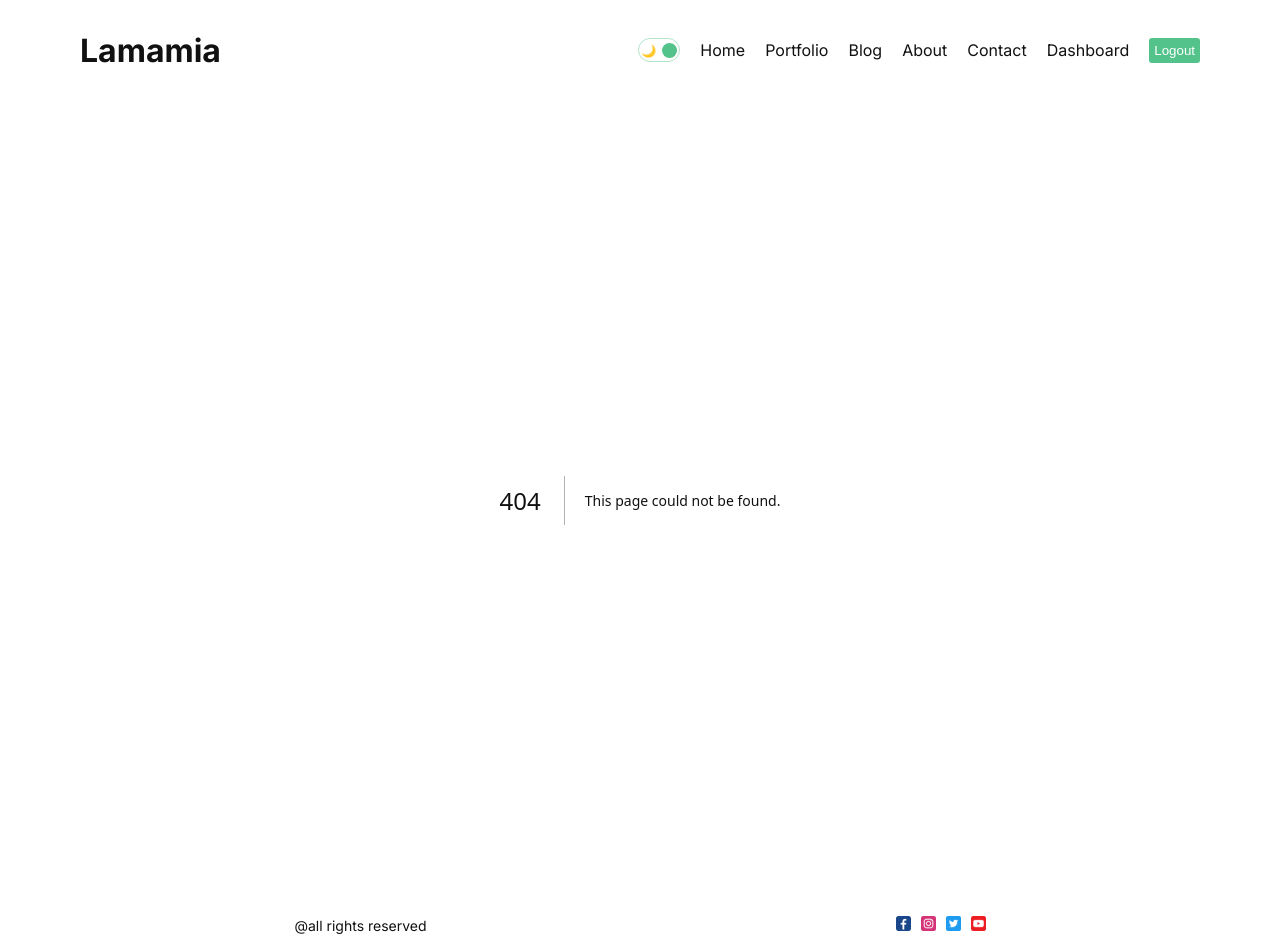
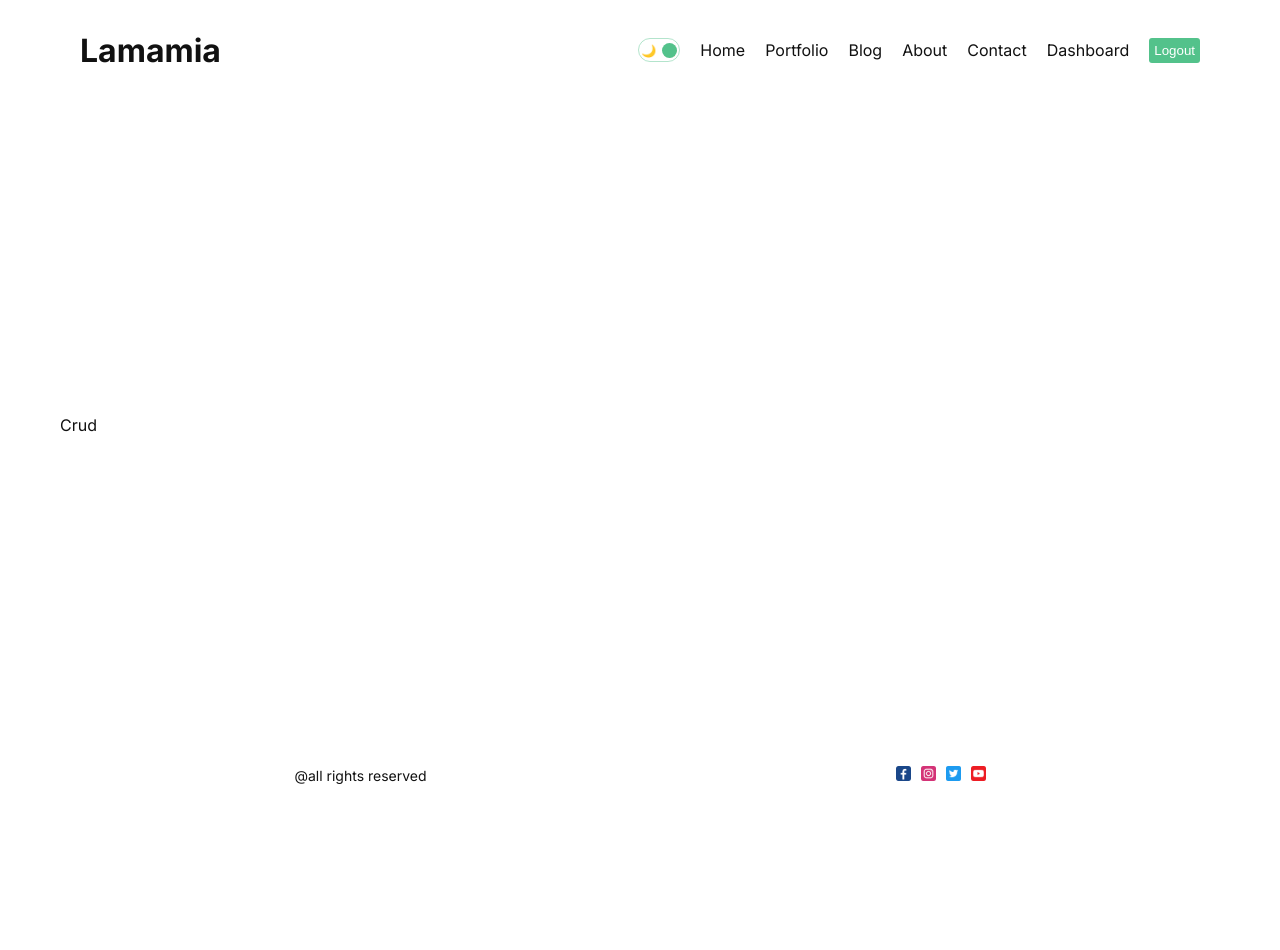
Before and after one commit to Buzala21/homework, a Next.js app: page /dashboard/crud in a window 1280 px wide. Before the commit this address had no page. After the commit the page ends 800 px from the top, so only its background shows below. Built offline with nearby package versions, Linux system fonts and the light colour scheme.

Commit message:
Forgot to Change to main

```diff
--- /dev/null
+++ b/src/app/dashboard/crud/page.jsx
@@ -0,0 +1,9 @@
+import React from 'react'
+
+function Crud() {
+  return (
+    <div>Crud</div>
+  )
+}
+
+export default Crud
--- a/src/app/dashboard/page.jsx
+++ b/src/app/dashboard/page.jsx
@@ -22,6 +22,7 @@
 "use client"
 
 import React, { useEffect, useState } from 'react'
+import Link from 'next/link'
 
 function Dashboard() {
 
@@ -42,6 +43,9 @@ function Dashboard() {
              მეორე
       </button>
       {/* "https://api.escuelajs.co/api/v1/products%22" */}
+
+      <Link href={"/dashboard/crud"}>go to crud operations</Link>
+
       </div>
 
   )
```
